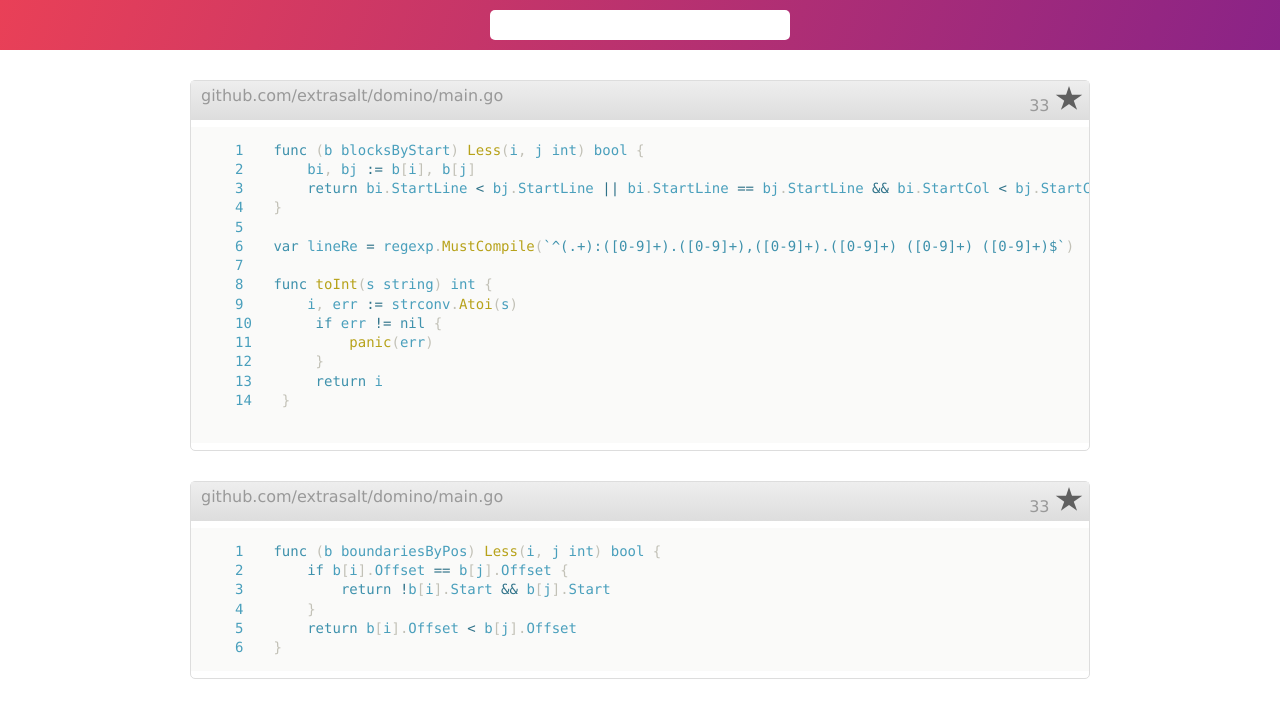
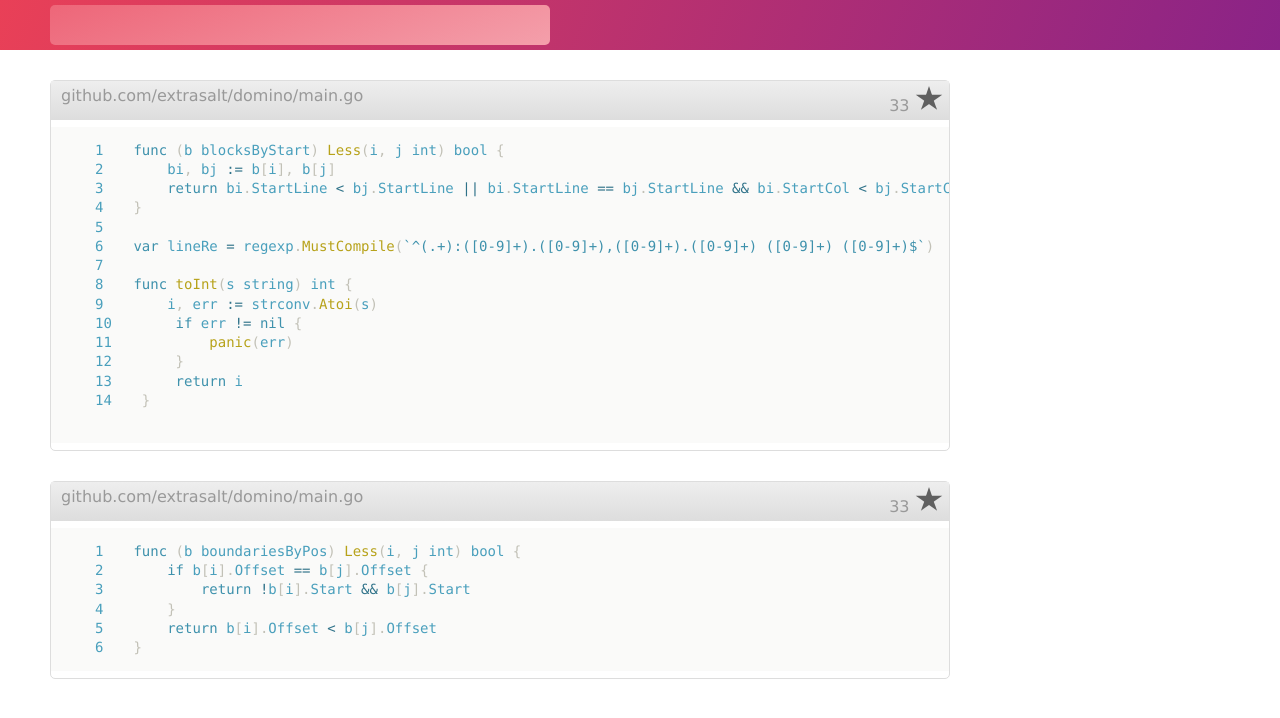
Before and after one commit to ashwanthkumar/sudarshana, a plain HTML site: page sudarshana-web/app/index.html in a window 1280 px wide. Drawn offline with nearby package versions, Linux system fonts and the light colour scheme.

Commit message:
make the search bar better

```diff
--- a/sudarshana-web/app/style.css
+++ b/sudarshana-web/app/style.css
@@ -6,7 +6,7 @@ body{
 
 #results{
     width: 900px;
-    margin: auto;
+    margin-left:50px;
 }
 
 .card-header {
@@ -43,16 +43,26 @@ code:before{
     height: 50px;
     background-image: linear-gradient(-70deg, #8A2387 0% ,#E94057 100%);
     display: flex;
-    justify-content: center;
+    justify-content: left;
     align-items: center;
 }
 
 #searchbar > input {
+    color: white;
+    font-weight: 900;
+
     border: 0px;
-    height: 30px;
-    width: 300px;
+    height: 40px;
+    margin-left: 50px;
+    width: 500px;
     padding: 10px;
     border-radius: 5px;
+    background-image: linear-gradient(-20deg, rgba(233, 64, 87,0.5) 0% ,rgba(233, 64, 87,0.8) 100%);
+}
+
+#searchbar > input:focus {
+    outline-color: transparent;
+    outline-style: none;
 }
 
 
```
